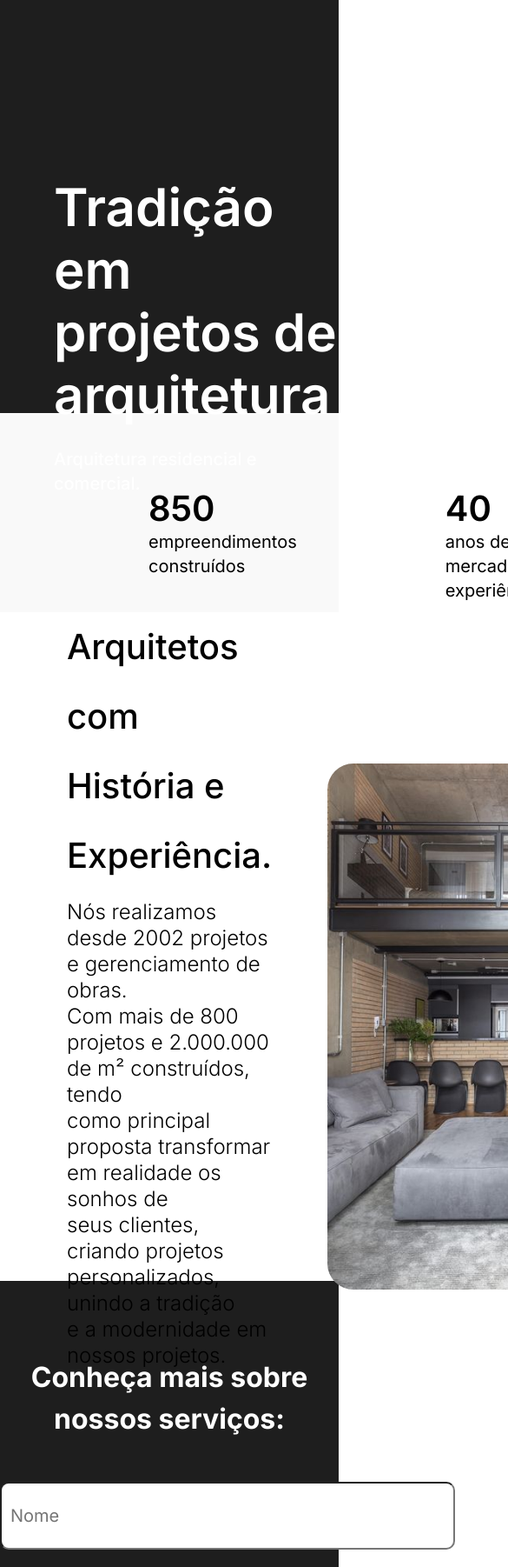
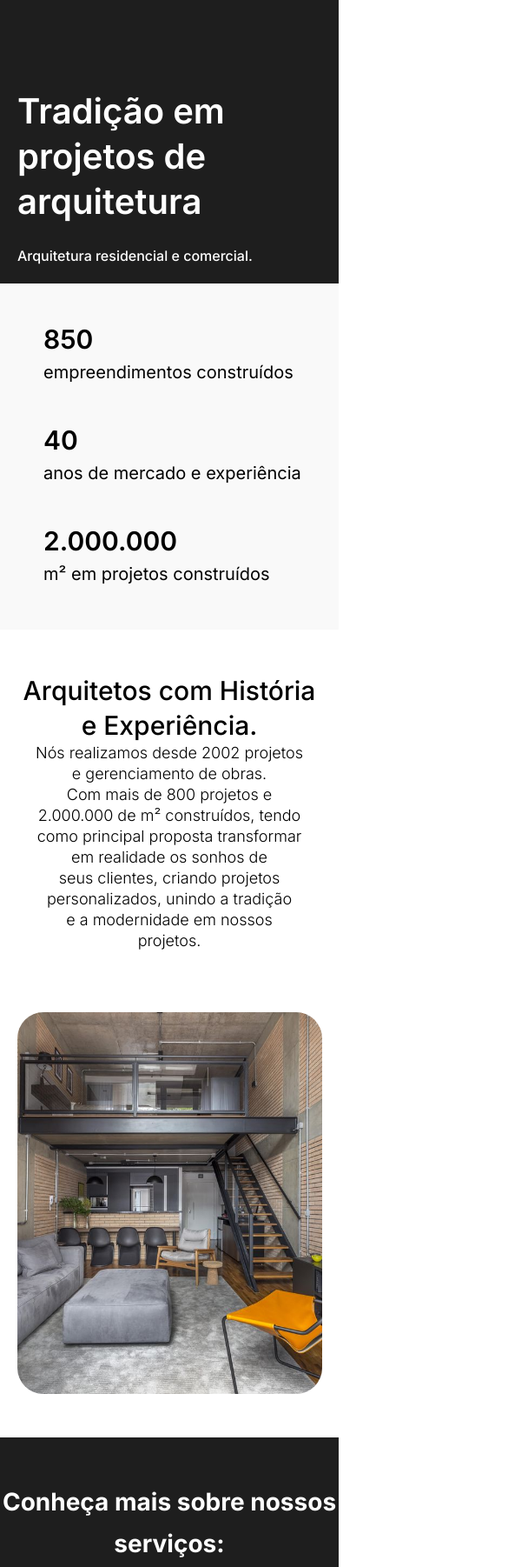
Before and after one commit to KarlaAlmeida/RID35842_Desafio01, a plain HTML site: page index.html in a window 390 px wide. Shown: the top 1802 px of the page at 87% size, 585 px wide, since content can reach past the window. Drawn offline with Linux system fonts and the light colour scheme.

Commit message:
"incluidas estilizacoes para responsividade"

```diff
--- a/style.css
+++ b/style.css
@@ -129,3 +129,78 @@ button:hover{
     box-shadow: 0px 15px 20px #4b2f0cc2;
 
 }
+
+@media only screen and (max-width: 768px){
+    #menu-superior{
+        height: auto;
+        padding-bottom: 20px;
+    }
+
+    #texto-heading{
+        font-size: 40px;
+        line-height: 52px;
+        padding-top: 101.5px;
+        margin-left: 20px;
+    }
+
+    #texto-description{
+        font-size: 16px;
+        line-height: 24px;
+        margin-left: 20px;
+    }
+
+    #menu-informacional{
+        height: auto;
+        grid-auto-flow: row;
+        padding-bottom: 50px;
+    }
+
+    .numero-informacional{
+        font-size: 30px;
+        margin: 50px 0px 0px 50px;
+    }
+
+    #menu-explicativo{
+        height: auto;
+        grid-auto-flow: row;
+        text-align: center;
+    }
+
+    #titulo-explicativo{
+        font-size: 30px;
+        line-height: 40px;
+        margin: 50px 20px 20px 20px;
+    }
+
+    #texto-explicativo{
+        font-size: 18px;
+        line-height: 24px;
+        padding: 0px 20px 50px 20px;
+    }
+
+    #imagem-projeto{
+        width: 90%;
+        height: auto;
+        margin: 0px 0px 50px 5%;
+    }
+
+    #menu-formulario{
+        height: auto;
+        padding-bottom: 50px;
+    }
+
+    #titulo-formulario{
+        font-size: 28px;
+        padding-top: 50px;
+    }
+
+    input{
+        width: 80%;
+    }
+
+
+    button{
+        width: 60%;
+        font-size: 24px;
+    }
+}
```
